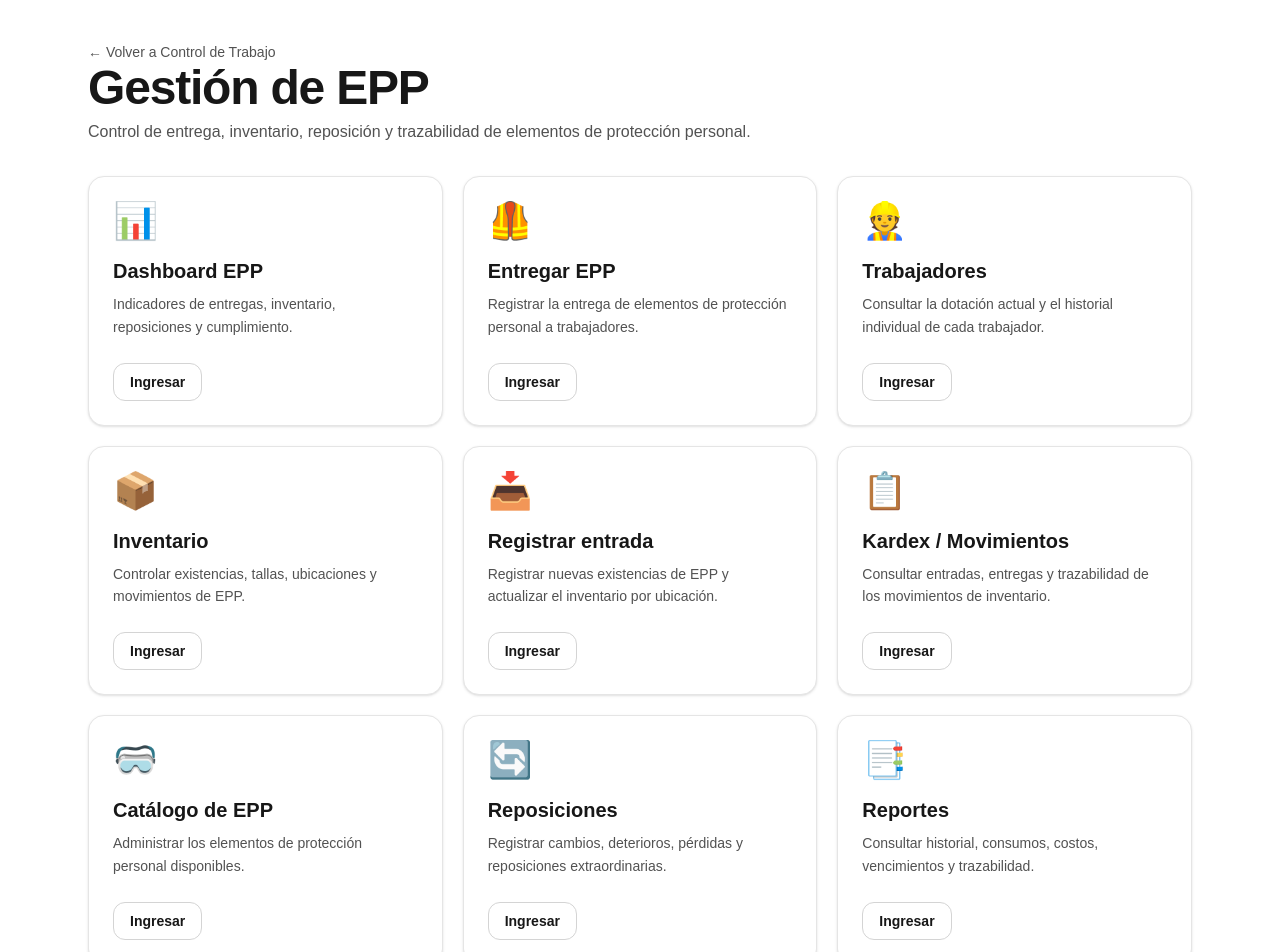
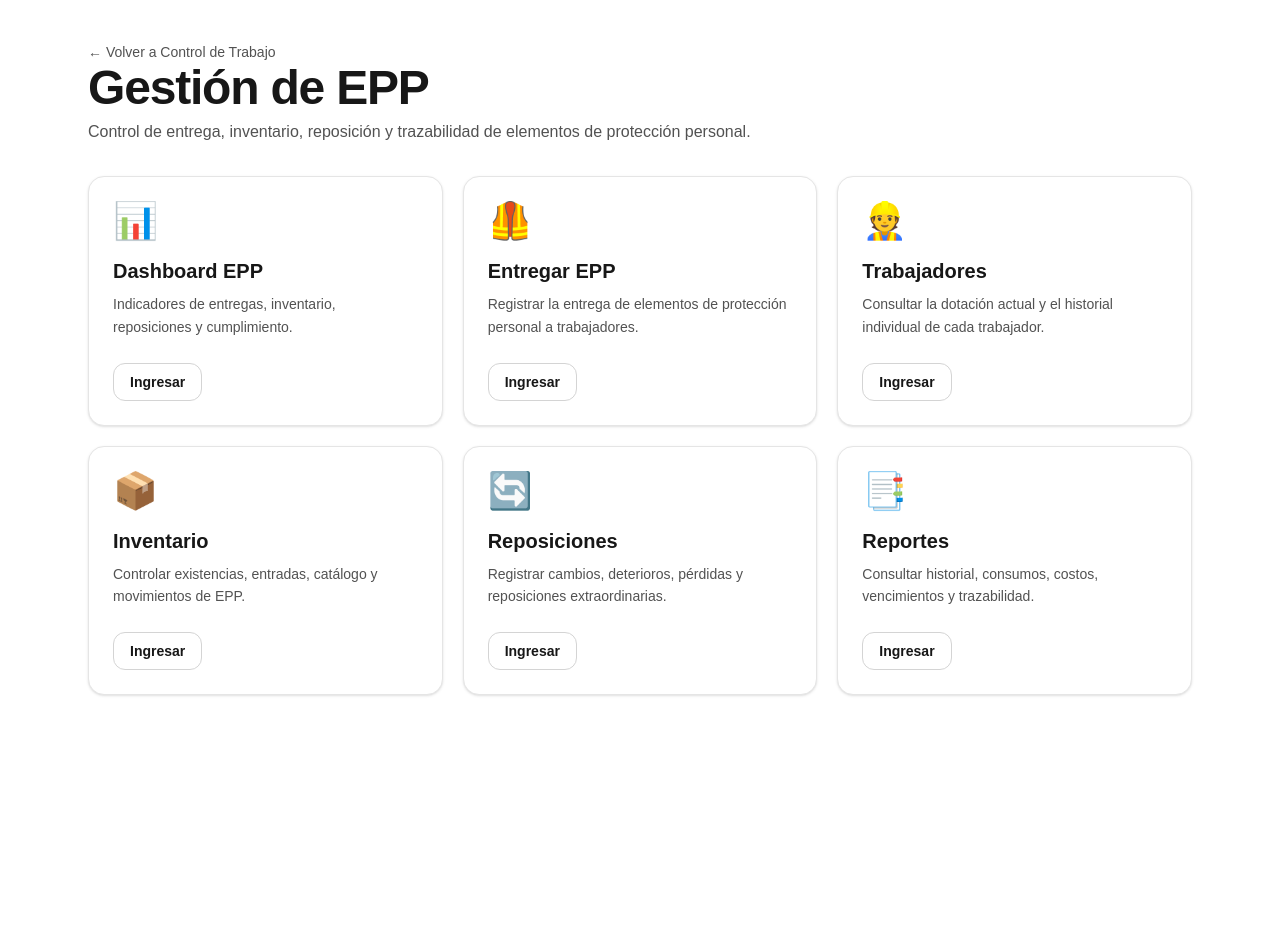
Before and after one commit to Roniant2023/portal-hseq-ia, a Next.js app: page /control-trabajo/epp in a window 1280 px wide. Shown: the top 952 px of the page. After the commit the page ends 800 px from the top, so only its background shows below. Built offline with nearby package versions, Linux system fonts and the light colour scheme.

Commit message:
Reorganiza navegacion e inventario EPP

```diff
--- a/app/control-trabajo/epp/catalogo/page.tsx
+++ b/app/control-trabajo/epp/catalogo/page.tsx
@@ -330,11 +330,11 @@ export default function CatalogoEppPage() {
 
         <header>
           <a
-            href="/control-trabajo/epp"
-            className="text-sm text-neutral-600 hover:text-black"
-          >
-            ← Volver a Gestión de EPP
-          </a>
+  href="/control-trabajo/epp/inventario"
+  className="text-sm text-neutral-600 hover:text-black"
+>
+  ← Volver a Inventario
+</a>
 
           <h1 className="mt-4 text-4xl md:text-5xl font-black tracking-tight">
             Catálogo de EPP
--- a/app/control-trabajo/epp/entradas/page.tsx
+++ b/app/control-trabajo/epp/entradas/page.tsx
@@ -388,12 +388,12 @@ const itemsRpc = items.map((item) => ({
       <div className="mx-auto max-w-7xl space-y-8 px-6 py-10">
 
         <header>
-          <a
-            href="/control-trabajo/epp"
-            className="text-sm text-neutral-600 hover:text-black"
-          >
-            ← Volver a Gestión de EPP
-          </a>
+        <a
+  href="/control-trabajo/epp/inventario"
+  className="text-sm text-neutral-600 hover:text-black"
+>
+  ← Volver a Inventario
+</a>
 
           <h1 className="mt-4 text-4xl font-black tracking-tight md:text-5xl">
             Entradas de EPP
--- a/app/control-trabajo/epp/inventario/page.tsx
+++ b/app/control-trabajo/epp/inventario/page.tsx
@@ -257,12 +257,28 @@ export default function InventarioEppPage() {
             </p>
           </div>
 
-          <a
-            href="/control-trabajo/epp/entradas"
-            className="inline-flex items-center justify-center rounded-xl bg-neutral-950 px-5 py-3 font-bold text-white"
-          >
-            + Registrar entrada
-          </a>
+         <div className="flex flex-wrap gap-3">
+  <a
+    href="/control-trabajo/epp/entradas"
+    className="inline-flex items-center justify-center rounded-xl bg-neutral-950 px-5 py-3 font-bold text-white"
+  >
+    📥 Registrar entrada
+  </a>
+
+  <a
+    href="/control-trabajo/epp/movimientos"
+    className="inline-flex items-center justify-center rounded-xl border border-neutral-300 bg-white px-5 py-3 font-bold text-neutral-900 hover:bg-neutral-50"
+  >
+    📋 Kardex / Movimientos
+  </a>
+
+  <a
+    href="/control-trabajo/epp/catalogo"
+    className="inline-flex items-center justify-center rounded-xl border border-neutral-300 bg-white px-5 py-3 font-bold text-neutral-900 hover:bg-neutral-50"
+  >
+    🥽 Catálogo de EPP
+  </a>
+</div>
         </header>
 
         <section className="grid grid-cols-1 gap-4 sm:grid-cols-2 xl:grid-cols-5">
--- a/app/control-trabajo/epp/movimientos/page.tsx
+++ b/app/control-trabajo/epp/movimientos/page.tsx
@@ -343,11 +343,11 @@ export default function MovimientosEppPage() {
         <header className="flex flex-col gap-5 md:flex-row md:items-end md:justify-between">
           <div>
             <a
-              href="/control-trabajo/epp"
-              className="text-sm text-neutral-600 hover:text-black"
-            >
-              ← Volver a Gestión de EPP
-            </a>
+  href="/control-trabajo/epp/inventario"
+  className="text-sm text-neutral-600 hover:text-black"
+>
+  ← Volver a Inventario
+</a>
 
             <h1 className="mt-4 text-4xl font-black tracking-tight md:text-5xl">
               Kardex de EPP
@@ -359,21 +359,7 @@ export default function MovimientosEppPage() {
             </p>
           </div>
 
-          <div className="flex flex-wrap gap-3">
-            <a
-              href="/control-trabajo/epp/inventario"
-              className="rounded-xl border border-neutral-300 px-5 py-3 font-bold hover:bg-neutral-50"
-            >
-              Ver inventario
-            </a>
 
-            <a
-              href="/control-trabajo/epp/entradas"
-              className="rounded-xl bg-neutral-950 px-5 py-3 font-bold text-white"
-            >
-              + Registrar entrada
-            </a>
-          </div>
         </header>
 
         <section className="grid grid-cols-1 gap-4 md:grid-cols-3">
--- a/app/control-trabajo/epp/page.tsx
+++ b/app/control-trabajo/epp/page.tsx
@@ -23,31 +23,9 @@ const modules = [
   {
     title: "Inventario",
     description:
-    "Controlar existencias, tallas, ubicaciones y movimientos de EPP.",
+      "Controlar existencias, entradas, catálogo y movimientos de EPP.",
     icon: "📦",
     href: "/control-trabajo/epp/inventario",
-},
-
-{
-  title: "Registrar entrada",
-  description:
-    "Registrar nuevas existencias de EPP y actualizar el inventario por ubicación.",
-  icon: "📥",
-  href: "/control-trabajo/epp/entradas",
-},
-{
-  title: "Kardex / Movimientos",
-  description:
-    "Consultar entradas, entregas y trazabilidad de los movimientos de inventario.",
-  icon: "📋",
-  href: "/control-trabajo/epp/movimientos",
-},
-  {
-    title: "Catálogo de EPP",
-    description:
-      "Administrar los elementos de protección personal disponibles.",
-    icon: "🥽",
-    href: "/control-trabajo/epp/catalogo",
   },
   {
     title: "Reposiciones",
@@ -64,7 +42,6 @@ const modules = [
     href: "#",
   },
 ];
-
 export default function EppPage() {
   return (
     <main className="min-h-screen bg-white text-neutral-900">
```
Lines whose indentation alone changed are shown as unchanged.
